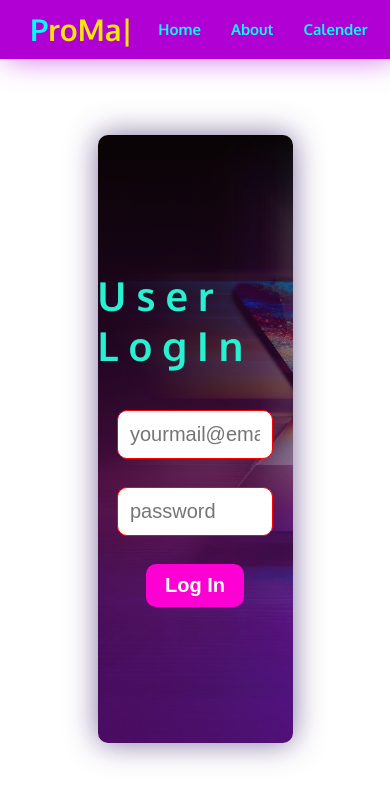
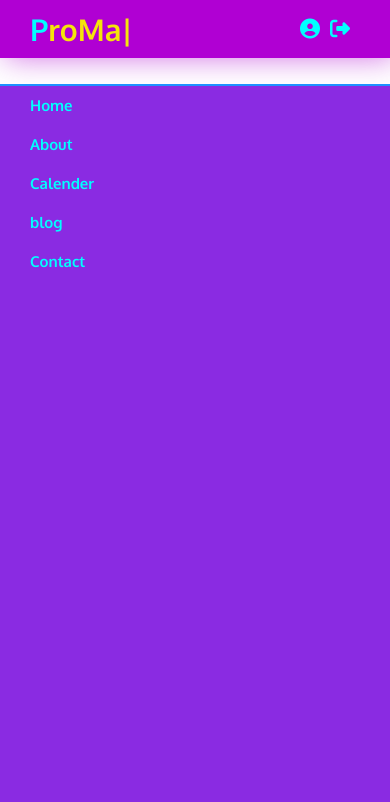
Before and after one commit to prokashpul/login-page-style, a plain HTML site: page index.html in a window 390 px wide. Drawn offline with Linux system fonts and the light colour scheme.

Commit message:
responsive

```diff
--- a/css/style.css
+++ b/css/style.css
@@ -37,7 +37,6 @@ h3{
 .header-area{
     background-color:rgb(176, 0, 211);
     padding: 10px 30px;
-    overflow:hidden;
     box-shadow:5px 0 30px rgba(176, 0, 211, 0.555);
 }
 .nav-item{
@@ -95,9 +94,9 @@ h3{
     left:0;
     top:0;
     color: rgb(245, 229, 10);
-    animation:logo-an 3s infinite ease;
+    animation:logo-in 3s infinite ease;
 }
-@keyframes logo-an {
+@keyframes logo-in {
     0%{
         content: "r।";
     }
@@ -131,13 +130,13 @@ h3{
     align-items: center;
     background-image:linear-gradient(to top,rgba(114, 19, 161, 0.555), rgba(14, 7, 7, 0.514)) ,url("../img/laptop.jpg");
     background-size: cover;
-    height: 80%;
-    width: 50%;
+    padding: 80px 20px;
     box-shadow: 0 0 30px rgba(83, 60, 126, 0.733);
     border-radius:10px;
+    width: 60%;
 }
 .user-form input{
-    width: 80%;
+    width: 100%;
     padding:12px;
     margin-bottom: 1.4em;
     border:1px solid red;
@@ -170,3 +169,44 @@ input[placeholder]{
     margin-bottom: 1em;
     letter-spacing: 10px;
 }
+@media screen and (max-width:680px){
+    .user-form{
+        padding: 20px 0;
+        margin: 0 10px;
+        width:95%;
+    }
+    .user-form input,.user-form button{
+        width:90%;
+        padding:8px;
+    }
+    input[placeholder]{
+    font-size:1.5em;
+}
+.user-form h2{
+    font-size: 2em;
+    letter-spacing:0;
+}
+/* .nav-area{
+    flex-direction: column;
+} */
+.nav-items{
+    display: block;
+    height: 100vh;
+    position:absolute;
+    top:10%;
+    left:0;
+    width: 100%;
+    margin:0;
+    background: blueviolet;
+    border-top:2px solid dodgerblue;
+
+}
+.nav-item{
+    display:block;
+    width: 100%;
+    margin: 0;
+    text-align: left;
+    padding-left: 20px;
+}
+
+}
```
